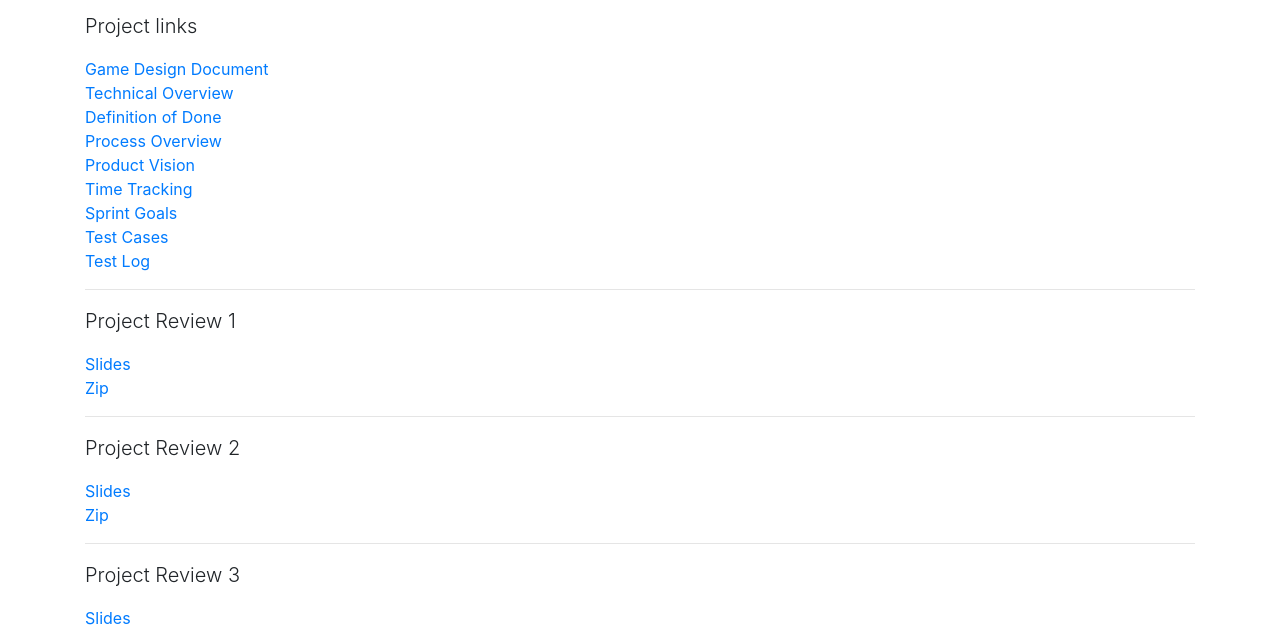
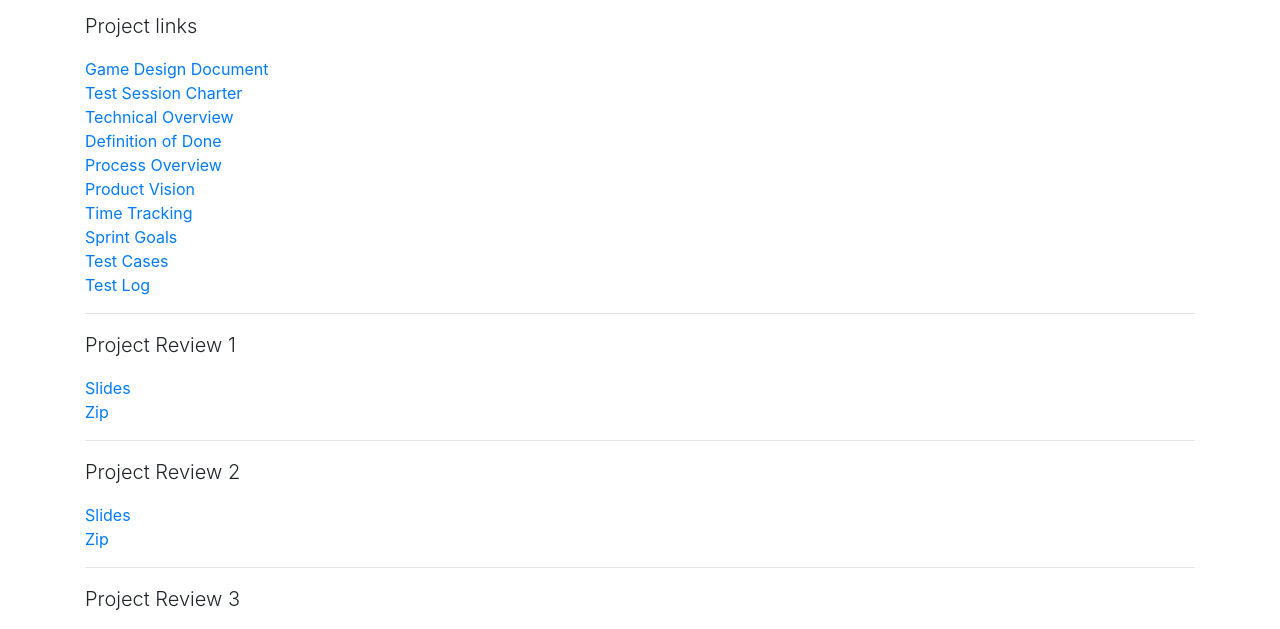
Before and after one commit to team-reality/team-reality.github.io, a plain HTML site: page index.html in a window 1280 px wide. Shown: the part 150-779 px from the top of the page. Drawn offline with nearby package versions, Linux system fonts and the light colour scheme.

Commit message:
test chraters

```diff
--- a/index.html
+++ b/index.html
@@ -51,6 +51,8 @@
           <p class="lead">Project links</p>
 
           <a href="https://docs.google.com/document/d/1FMAD-OL7sqGfwz6SyqVLJ7PeUBKZ9vocoj80nTY7frY"       target="_blank">Game Design Document</a>
+          <br>
+          <a href="https://drive.google.com/open?id=1HH1Y4O6xHlgBdlSA-72ujXqzv7jAPH1r_P0r9EQZ6V8"         target="_blank">Test Session Charter</a>
           <br>
           <a href="https://docs.google.com/document/d/1ZmJzHrLG6hm7rkSZrScauK35AJzXmtcQk5nTV6lh5UQ"       target="_blank">Technical Overview</a>
           <br>
```
